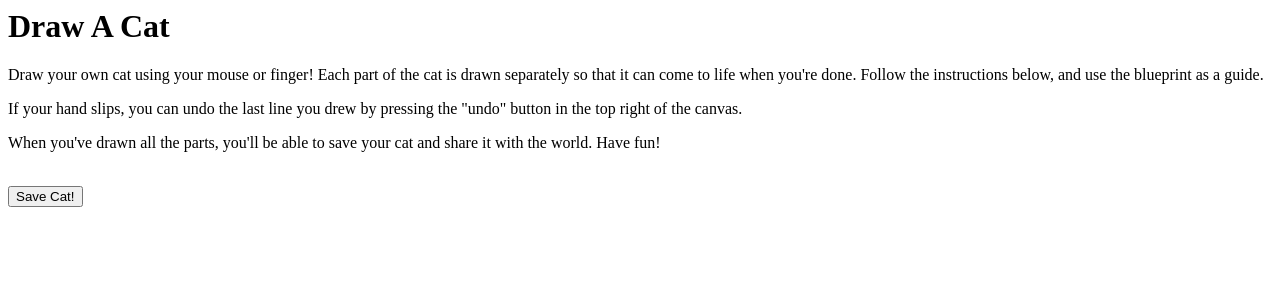
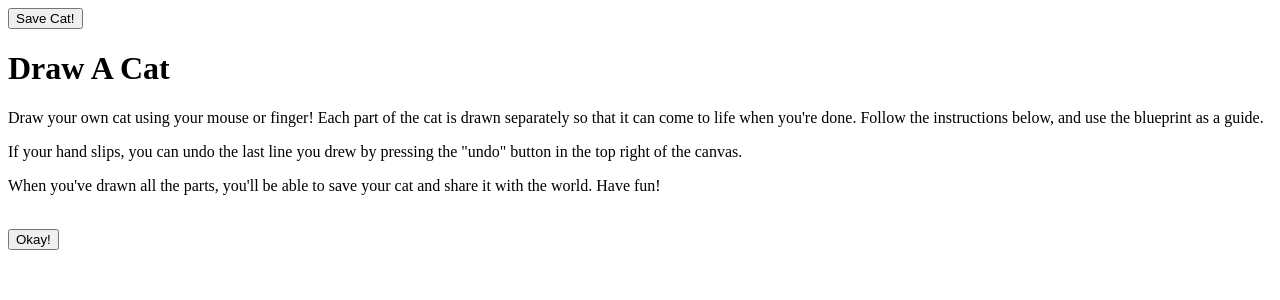
Before and after one commit to michaelbromley/drawACatApp, a PHP site: page /app/draw/draw.tpl.html in a window 1280 px wide. Shown: the top 300 px of the page. Run offline with PHP 8.4, Linux system fonts and the light colour scheme.

Commit message:
show modal instructions on draw page

```diff
--- a/src/app/draw/draw.js
+++ b/src/app/draw/draw.js
@@ -33,6 +33,9 @@ angular.module('drawACat.draw', [
     })
 
     .controller('DrawController', function($scope, $filter, $state, primitives, drawHelper, serializer, datastore, catBuilder, thumbnailGenerator) {
+        $scope.help = {
+            show: true
+        };
         $scope.catParts = drawHelper.catParts;
         $scope.steps = drawHelper.partKeys;
         $scope.currentStep = drawHelper.getCurrentPartKey();
--- a/src/app/draw/draw.tpl.html
+++ b/src/app/draw/draw.tpl.html
@@ -5,25 +5,6 @@
                 <div class="home-button">
                     <a ui-sref="home"><i class="icon-home"></i></a>
                 </div>
-            </div>
-        </div>
-        <div class="row">
-            <div class="col-xs-12">
-                <dac-info-panel>
-                    <h1>Draw A Cat</h1>
-                    <p>
-                        Draw your own cat using your mouse or finger! Each part of the cat is drawn separately so that it can come to life when you're done.
-                        Follow the instructions below, and use the blueprint as a guide.
-                    </p>
-                    <p>
-                        If your hand slips, you can undo the last line you drew by pressing the
-                        "undo" button in the top right of the canvas.
-                    </p>
-                    <p>
-                        When you've drawn all the parts, you'll be able to save your cat and share it with the world. Have fun!
-                        <br><br>
-                    </p>
-                </dac-info-panel>
             </div>
         </div>
     </div>
@@ -38,6 +19,21 @@
             <button ng-click="showSaveDialog = true" ng-show="drawing.completed" class="save-button btn btn-lg">Save Cat!</button>
         </div>
     </div>
-
+    <dac-modal-dialog show="help.show">
+        <h1>Draw A Cat</h1>
+        <p>
+            Draw your own cat using your mouse or finger! Each part of the cat is drawn separately so that it can come to life when you're done.
+            Follow the instructions below, and use the blueprint as a guide.
+        </p>
+        <p>
+            If your hand slips, you can undo the last line you drew by pressing the
+            "undo" button in the top right of the canvas.
+        </p>
+        <p>
+            When you've drawn all the parts, you'll be able to save your cat and share it with the world. Have fun!
+            <br><br>
+        </p>
+        <button class="btn btn-primary" ng-click="help.show = false">Okay!</button>
+    </dac-modal-dialog>
     <dac-save-dialog show="showSaveDialog" submit="saveCat(formData)"></dac-save-dialog>
 </div>
--- a/src/index.html
+++ b/src/index.html
@@ -1,6 +1,6 @@
 <!DOCTYPE html>
 <!--suppress ALL -->
-<html ng-app="drawACat" ng-controller="AppController">
+<html ng-app="drawACat" ng-controller="AppController" ng-class="{ 'min-width' : isDrawState }">
 <head>
     <base href="/GitHub/drawACatApp/build/">
     <title ng-bind="metaData.pageTitle">Draw A Cat</title>
@@ -26,7 +26,7 @@
     <!-- compiled JavaScript --><% scripts.forEach( function ( file ) { %>
     <script type="text/javascript" src="<%= file %>"></script><% }); %>
 </head>
-<body ng-class="{ 'min-width' : isDrawState }">
+<body>
 
 <img src="assets/images/default-image.gif" ng-if="false" />
 <div ui-view="main" class="main"></div>
```
Also changed, not shown: src/less/main.less (+7 -4 lines).
